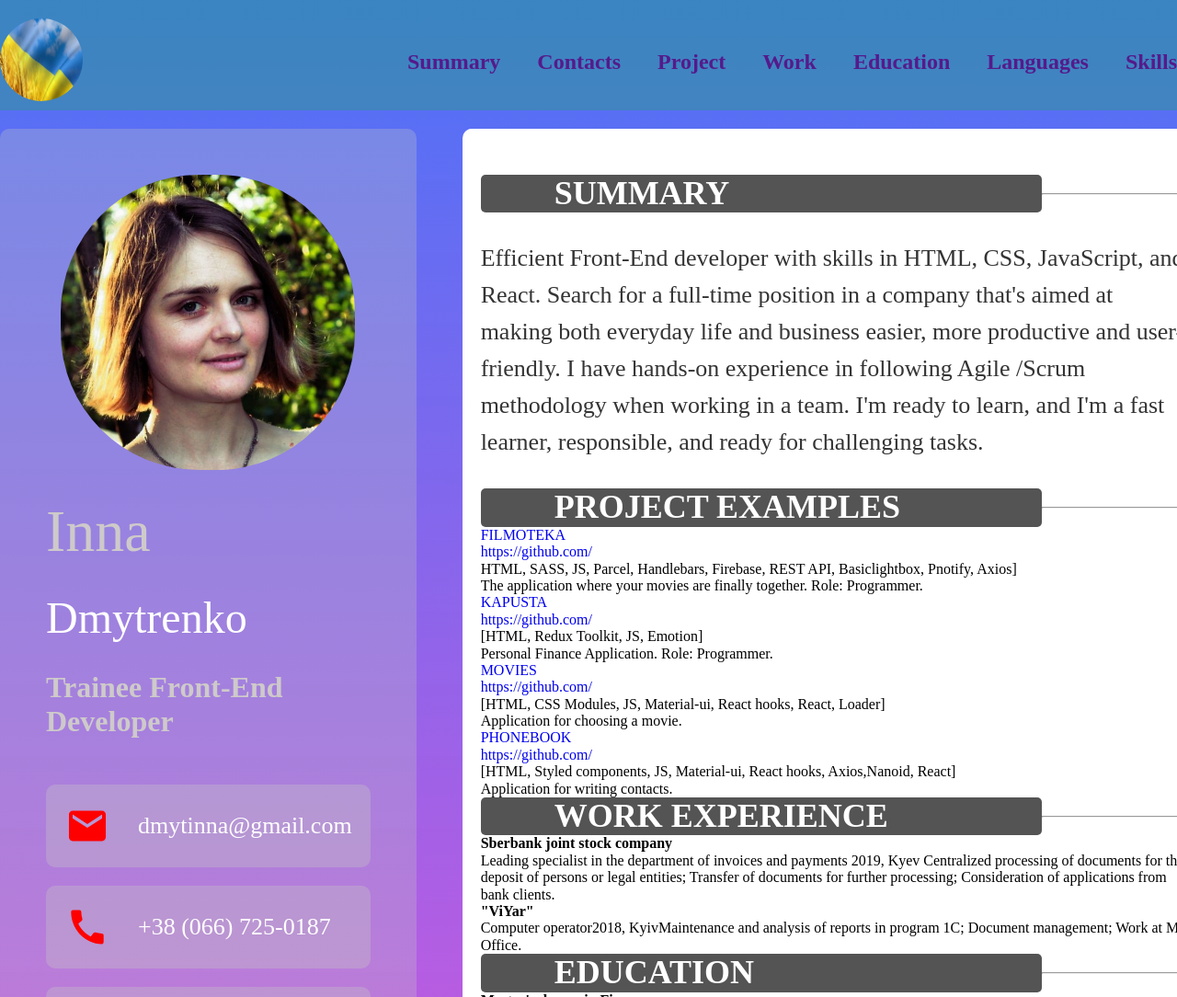
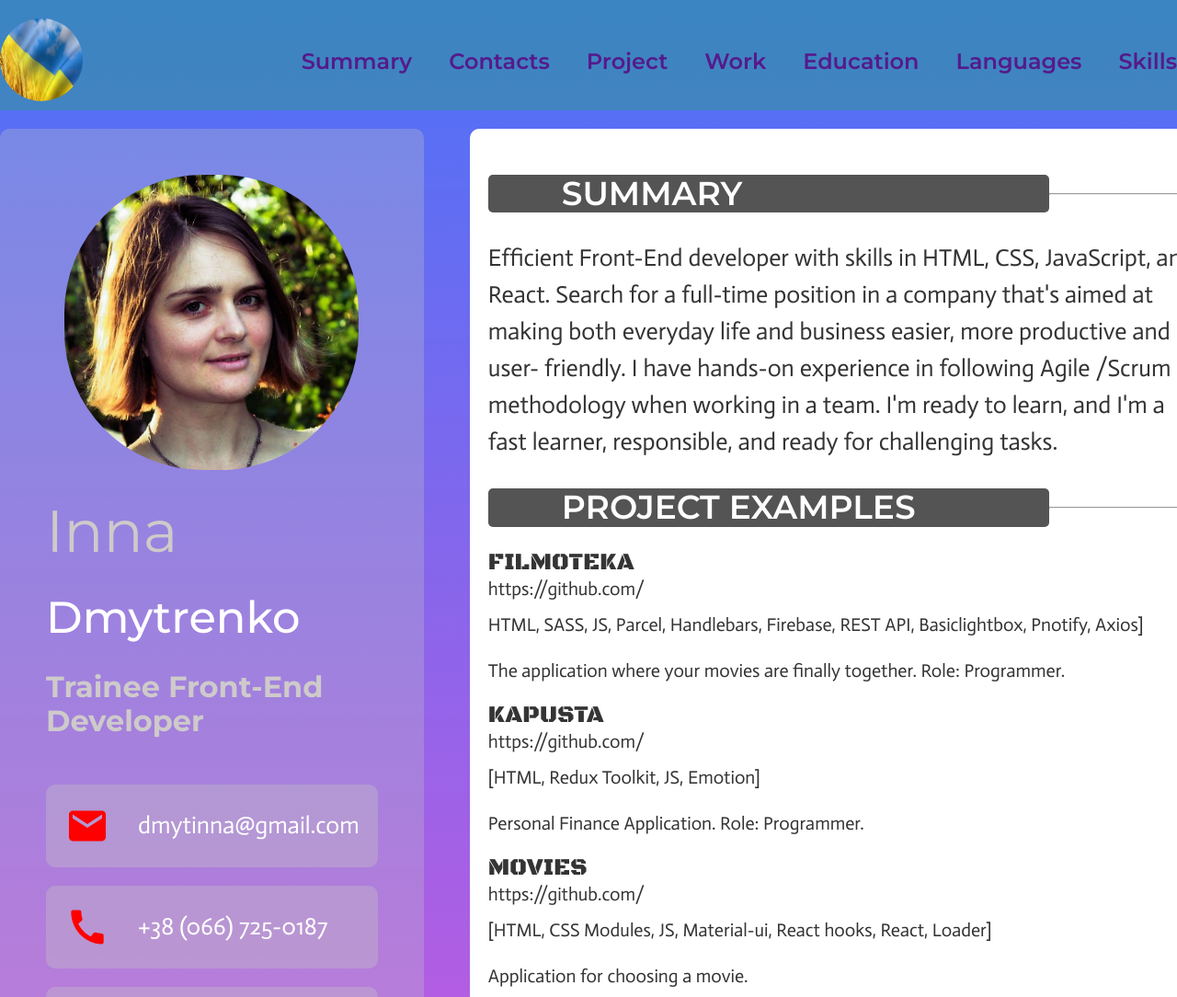
Before and after one commit to inna-dmytrenko/cv, a website: page src/index.html in a window 1280 px wide. Shown: the top 1084 px of the page at 92% size. Drawn offline with Linux system fonts and the light colour scheme.

Commit message:
feat: add style project

```diff
--- a/src/index.html
+++ b/src/index.html
@@ -6,6 +6,14 @@
     <meta name="viewport" content="width=device-width, initial-scale=1.0" />
     <link rel="stylesheet" href="./style/normalize.css" />
     <link rel="stylesheet" href="./style/style.css" />
+    <link rel="preconnect" href="https://fonts.googleapis.com" />
+    <link rel="preconnect" href="https://fonts.gstatic.com" crossorigin />
+    <link rel="preconnect" href="https://fonts.googleapis.com" />
+    <link rel="preconnect" href="https://fonts.gstatic.com" crossorigin />
+    <link
+      href="https://fonts.googleapis.com/css2?family=Actor&family=Black+Ops+One&family=Montserrat:wght@400;500;600;700&display=swap"
+      rel="stylesheet"
+    />
     <link rel="icon" type="image/x-icon" href="./assets/favicon/favicon.jpeg" />
     <title>CV</title>
   </head>
@@ -245,60 +253,76 @@
             </div>
           </section>
           <section class="project-examples">
-            <ul>
-              <div class="hr">
-                <h3 class="subtitle">PROJECT EXAMPLES</h3>
-                <hr width="160" />
-              </div>
-              <li>
+            <div class="hr">
+              <h3 class="subtitle">PROJECT EXAMPLES</h3>
+              <hr width="160" />
+            </div>
+            <ul class="project__list">
+              <li class="project__item">
                 <a
-                  href="https://www.figma.com/exit?url=https%3A%2F%2Felenmandrovskaya.github.io%2Fdream-film%2F"
+                  class="project-link__title"
+                  href="https://elenmandrovskaya.github.io/dream-film/"
                   >FILMOTEKA</a
-                ><a href="https://github.com/inna-dmytrenko/dream-film"
+                ><a
+                  class="project-link__git"
+                  href="https://github.com/inna-dmytrenko/dream-film"
                   >https://github.com/</a
-                ><span
+                ><span class="project__desc"
                   >HTML, SASS, JS, Parcel, Handlebars, Firebase, REST API,
                   Basiclightbox, Pnotify, Axios]
                 </span>
-                <p>
+                <p class="project__desc">
                   The application where your movies are finally together. Role:
                   Programmer.
                 </p>
               </li>
-              <li>
-                <a href="https://kapusta-finance-tracker.netlify.app/"
+              <li class="project__item">
+                <a
+                  class="project-link__title"
+                  href="https://kapusta-finance-tracker.netlify.app/"
                   >KAPUSTA</a
                 ><a
+                  class="project-link__git"
                   href="https://github.com/inna-dmytrenko/kapusta-itninja-front"
                   >https://github.com/</a
                 >
-                <span>[HTML, Redux Toolkit, JS, Emotion]</span>
-                <p>Personal Finance Application. Role: Programmer.</p>
+                <span class="project__desc"
+                  >[HTML, Redux Toolkit, JS, Emotion]</span
+                >
+                <p class="project__desc">
+                  Personal Finance Application. Role: Programmer.
+                </p>
               </li>
-              <li>
-                <a href="https://netlify-movies-hw-5.netlify.app/">MOVIES</a
+              <li class="project__item">
+                <a
+                  class="project-link__title"
+                  href="https://netlify-movies-hw-5.netlify.app/"
+                  >MOVIES</a
                 ><a
+                  class="project-link__git"
                   href="https://github.com/inna-dmytrenko/goit-react-hw-05-movies"
                   >https://github.com/</a
                 >
-                <span
+                <span class="project__desc"
                   >[HTML, CSS Modules, JS, Material-ui, React hooks, React,
                   Loader]</span
                 >
-                <p>Application for choosing a movie.</p>
+                <p class="project__desc">Application for choosing a movie.</p>
               </li>
-              <li>
+              <li class="project__item">
                 <a
+                  class="project-link__title"
                   href="https://inna-dmytrenko.github.io/goit-react-hw-08-phonebook/"
                   >PHONEBOOK</a
                 ><a
+                  class="project-link__git"
                   href="https://github.com/inna-dmytrenko/goit-react-hw-08-phonebook"
                   >https://github.com/</a
-                ><span
+                ><span class="project__desc"
                   >[HTML, Styled components, JS, Material-ui, React hooks,
                   Axios,Nanoid, React]</span
                 >
-                <p>Application for writing contacts.</p>
+                <p class="project__desc">Application for writing contacts.</p>
               </li>
             </ul>
           </section>
--- a/src/style/style.css
+++ b/src/style/style.css
@@ -174,6 +174,7 @@ background-color: #0fb64149;
     display:flex;
     /* justify-content: center; */
     align-items: center;
+    margin-bottom: 30px;
 }
 /* -----------------------------END RIGHT------------------------------ */
 /* -----------------------------SUMMARY------------------------------ */
@@ -187,10 +188,58 @@ background-color: #0fb64149;
 
 
         color: #343434;
-            padding-top: 30px;
+            /* padding-top: 30px; */
             padding-bottom: 30px;
 }
 /* -----------------------------END SUMMARY------------------------------ */
+/* -----------------------------PROJECT------------------------------ */
+.project-link__title{
+    font-family: 'Black Ops One';
+        font-style: normal;
+        font-weight: 400;
+        font-size: 26px;
+        line-height: 18px;
+        /* or 69% */
+
+
+        color: #343434;
+}
+.project-link__git{
+    font-family: 'Actor';
+        font-style: normal;
+        font-weight: 400;
+        font-size: 20px;
+        line-height: 18px;
+        /* or 90% */
+
+        display: flex;
+        align-items: center;
+
+        color: #343434;
+}
+.project__desc{
+    font-family: 'Actor';
+        font-style: normal;
+        font-weight: 400;
+        font-size: 20px;
+        line-height: 40px;
+        /* or 200% */
+
+
+        color: rgba(0, 0, 0, 0.8);
+}
+.project__list{
+    display: grid;
+    gap: 20px;
+}
+.project__item{
+    /* margin-bottom: 10px; */
+    display: grid;
+    /* flex-wrap: wrap; */
+    gap: 10px;
+}
+
+/* -----------------------------END PROJECT------------------------------ */
 .circle {
 
     width: 10px;
```
